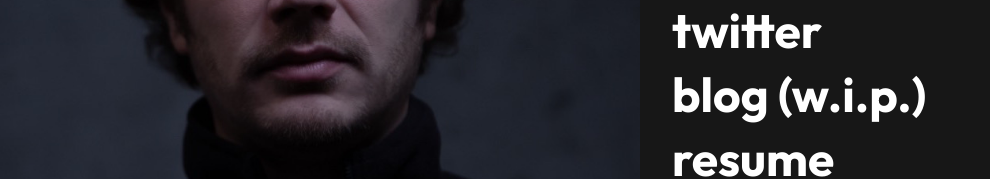
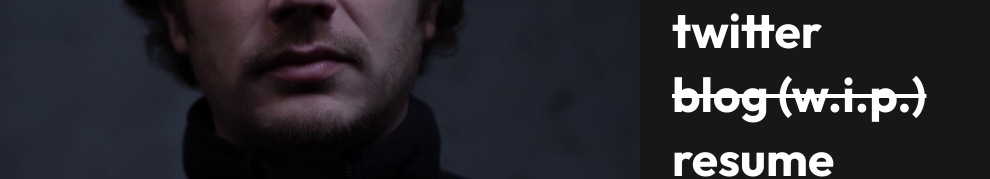
Before and after one commit to canyouseethroughme/nextjs-portfolio, a Next.js app: page / in a window 1280 px wide. Shown: the part 370-549 px from the top of the page, without its empty margins (0-990 px from the left). Built offline with nearby package versions, Linux system fonts and the light colour scheme.

Commit message:
add style to link for wip

```diff
--- a/app/page.tsx
+++ b/app/page.tsx
@@ -9,7 +9,6 @@ const links = [
 ]
 
 export default function Home() {
-
   return (
     <main className="flex flex-col h-screen sm:flex-row">
       <div className="w-full h-1/2 sm:w-1/2 sm:h-full relative overflow-hidden">
@@ -27,10 +26,18 @@ export default function Home() {
 
       <div className="w-full h-1/2 sm:w-1/2 sm:h-full flex flex-col justify-around sm:justify-center items-center sm:items-start p-4 sm:p-8 space-y-0 sm:space-y-4">
         {links.map((link) => (
+           // TODO: remove conditional style once blog is ready
           <Link
             key={link.href}
             href={link.href}
-            className="text-5xl font-bold hover:text-yellow-300 hover:underline transition-colors"
+            className={`
+              text-3xl
+              sm:text-5xl
+              font-bold
+              hover:text-yellow-300
+              transition-colors
+              ${!link.label.includes('blog') && 'hover:underline'}
+               ${link.label.includes('blog') && 'line-through'}`}
             target={`${link.href === '/blog' ? '_self' : '_blank'}`}
             rel="noopener noreferrer"
           >
@@ -39,7 +46,7 @@ export default function Home() {
         ))}
         {/* expose resume through anchor tag because Link component is designed to handle navigation within the apps route */}
         <a href='/cv.pdf'
-          className="text-5xl font-bold hover:text-yellow-300 hover:underline transition-colors"
+          className="text-3xl sm:text-5xl font-bold hover:text-yellow-300 hover:underline transition-colors"
           target="_blank"
           rel="noopener noreferrer">
           resume
```
